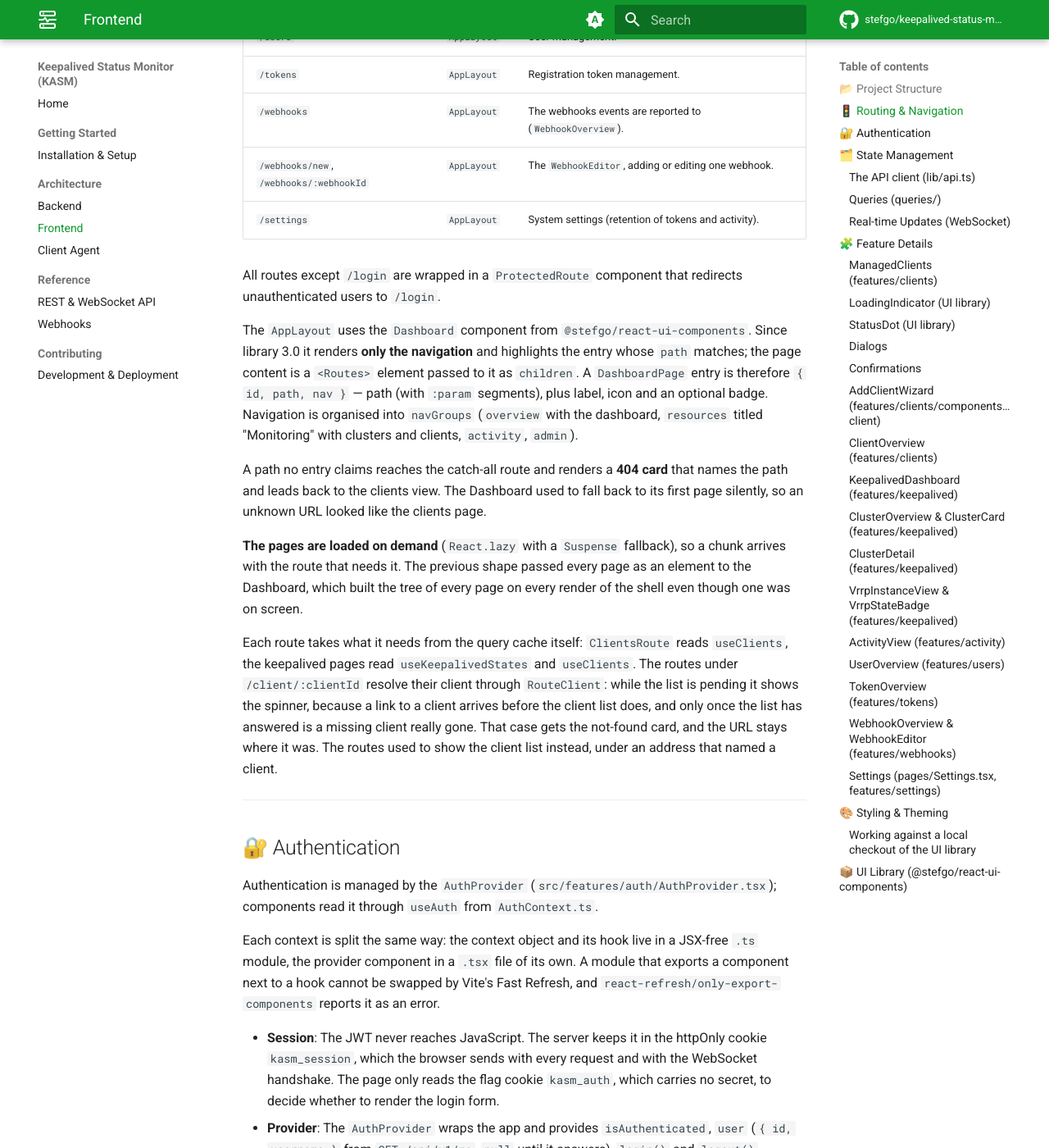
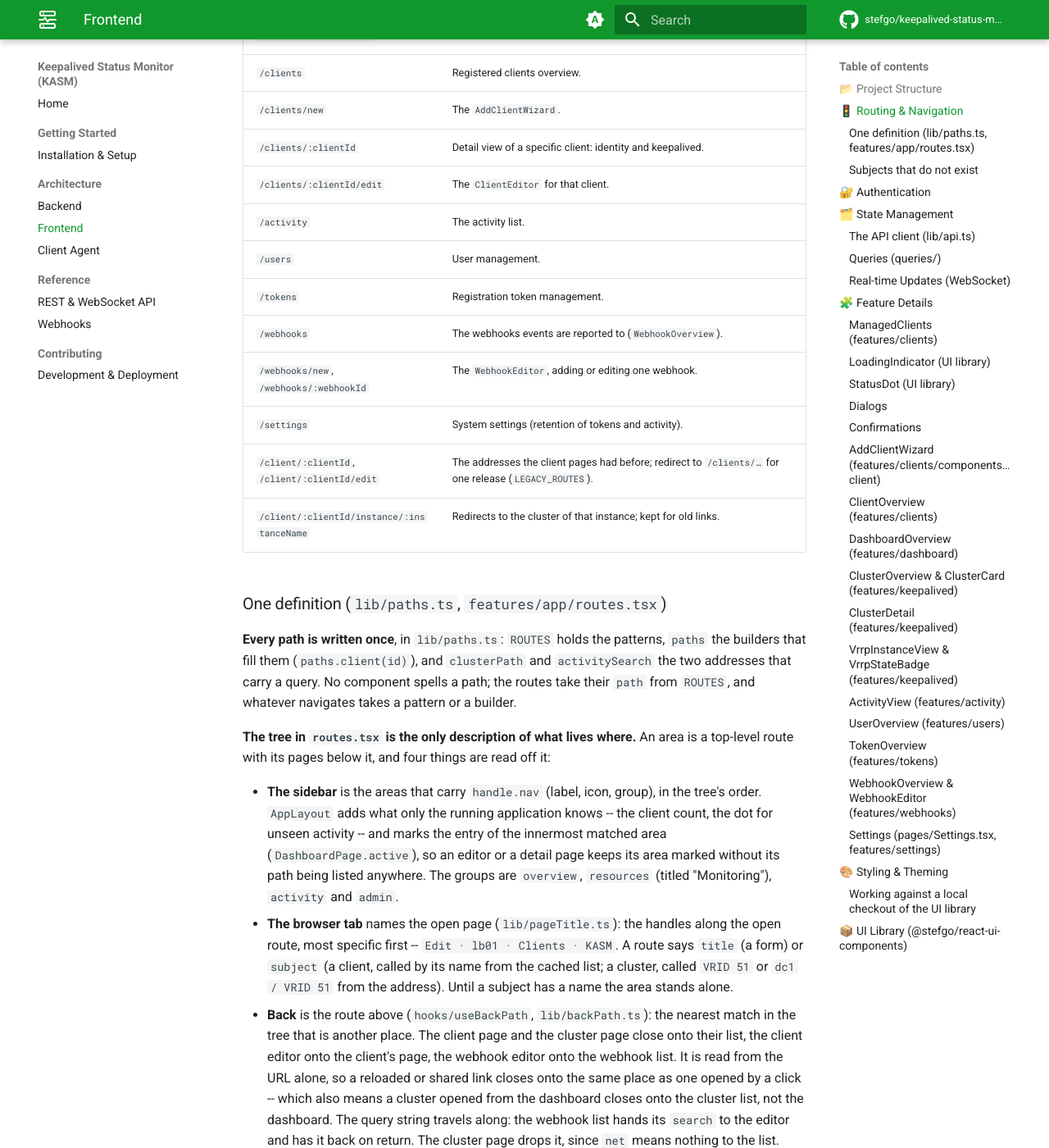
Before and after one commit to stefgo/keepalived-status-monitor, an MkDocs documentation site: the page built from docs/frontend.md, in a window 1280 px wide and 1400 px high, scrolled down 2997 px. Shown: the whole window at 82% size. Built offline with MkDocs 1.6.1 and Material for MkDocs 9.7.7, drawn with Linux system fonts in a browser that asks for light colours; comment, search, counter and statistics services are not loaded; some of the changed text lies outside the part shown.

Commit message:
docs: Describe the route tree, the paths and the back path
Co-Authored-By: Claude Opus 5.5 <noreply@anthropic.com>

```diff
--- a/docs/frontend.md
+++ b/docs/frontend.md
@@ -10,7 +10,14 @@ The structure follows a **Feature-First Approach**, where code belonging to a sp
 src/
 ├── features/
 │   ├── app/                              # Application shell
-│   │   ├── App.tsx                       # Main router, navGroups and pages configuration
+│   │   ├── App.tsx                       # The providers and the RouterProvider
+│   │   ├── router.tsx                    # createBrowserRouter: /login, and the shell behind ProtectedRoute
+│   │   ├── routes.tsx                    # The route tree: paths, sidebar entries, titles, error elements
+│   │   ├── routeElements.tsx             # What the tree renders: ClientBoundary, the redirects, NotFound
+│   │   ├── routeContext.ts               # useRouteClient: the client of the route above
+│   │   ├── lazyPages.ts                  # The page components, loaded on demand
+│   │   ├── AppLayout.tsx                 # The dashboard shell: sidebar, badges, document title, outlet
+│   │   ├── RouteError.tsx                # The errorElement of every area: not found, or what went wrong
 │   │   ├── context/
 │   │   │   ├── WebSocketContext.ts       # WebSocket context object and useWebSocket hook
 │   │   │   └── WebSocketProvider.tsx     # WebSocket connection; writes each message into the query cache
@@ -31,11 +38,14 @@ src/
 │   │           ├── AddClientWizard.tsx   # Mode choice, then the inbound or outbound branch
 │   │           ├── useAddClientForm.ts   # Form state, held above the wizard
 │   │           └── steps/                # StepConnectionMode, StepInboundDetails, StepOutboundDetails
-│   ├── keepalived/                       # VRRP: dashboard, clusters, a host's instances
+│   ├── dashboard/                        # The landing page
+│   │   ├── lib/dashboard.ts              # What the cards and the sidebar badge count
+│   │   └── components/
+│   │       └── DashboardOverview.tsx     # Numbers, the list behind each, clusters in trouble
+│   ├── keepalived/                       # VRRP: clusters, a host's instances
 │   │   ├── lib/vrrp.ts                   # State colours, cluster health labels, counter groups, formatting
 │   │   ├── hooks/useVrrpClusters.ts      # buildVrrpClusters over the cache, recomputed live
 │   │   └── components/
-│   │       ├── KeepalivedDashboard.tsx   # Landing page: numbers, clusters in trouble
 │   │       ├── ClusterOverview.tsx       # Every cluster as a tree, the troubled ones first
 │   │       ├── MasterList.tsx            # The instances in MASTER, opened from the dashboard
 │   │       ├── ClusterCard.tsx           # One virtual router and its members across hosts
@@ -84,6 +94,7 @@ src/
 ├── hooks/
 │   ├── useSearchQueryParam.ts            # Search box and active tab, held in the URL
 │   ├── useNow.ts                         # One shared clock for durations that keep counting
+│   ├── useBackPath.ts                    # Where closing a page leads: its parent in the route tree
 │   └── useEscapeToLeave.ts               # Escape on a detail page leads back, unless a field has focus
 ├── lib/
 │   ├── api.ts                            # The API client: checks every response against its schema
@@ -91,7 +102,11 @@ src/
 │   ├── queryClient.ts                    # The one query cache; readUnlessPushed
 │   ├── queryKeys.ts                      # Every key the cache is addressed by
 │   ├── cacheUpdates.ts                   # How a message or an answer changes a cache entry (pure)
-│   └── storageKeys.ts                    # Every key in the browser's storage, once: kasm.<area>.<what>
+│   ├── storageKeys.ts                    # Every key in the browser's storage, once: kasm.<area>.<what>
+│   ├── paths.ts                          # Every path pattern and path builder, once
+│   ├── backPath.ts                       # parentPath: the nearest route above that is another place
+│   ├── pageTitle.ts                      # The document title, from the handles of the open route
+│   └── notFound.ts                       # NotFoundError, thrown by a route whose subject is gone
 ├── pages/                                # Route entry points
 │   ├── Login.tsx                         # Authentication page (Local & OIDC)
 │   └── Settings.tsx                      # System settings page
@@ -112,35 +127,81 @@ src/
 
 ## 🚦 Routing & Navigation
 
-Routing is controlled via `react-router-dom` v7 in `App.tsx`.
+Routing is a `react-router-dom` v7 data router (`createBrowserRouter` in `features/app/router.tsx`).
+`/login` stands alone; everything else lives behind `ProtectedRoute`, which redirects
+unauthenticated users to `/login`, inside `AppLayout`.
 
-| Path                | Component       | Description                                                         |
-| :------------------ | :-------------- | :------------------------------------------------------------------ |
-| `/login`            | `Login.tsx`     | Authentication page (Local & OIDC).                                 |
-| `/`                 | `AppLayout`     | The `KeepalivedDashboard`.                                          |
-| `/clusters`         | `AppLayout`     | Every VRRP cluster (`ClusterOverview`).                             |
-| `/clusters/:vrid`, `/clusters/:site/:vrid` | `AppLayout` | One VRRP cluster (`ClusterDetail`); `?net=` where several share site and VRID. |
-| `/clients`          | `AppLayout`     | Registered clients overview.                                        |
-| `/clients/new`      | `AppLayout`     | The `AddClientWizard`.                                              |
-| `/client/:clientId` | `AppLayout`     | Detail view of a specific client: identity and keepalived.          |
-| `/client/:clientId/edit` | `AppLayout` | The `ClientEditor` for that client.                               |
-| `/client/:clientId/instance/:instanceName` | `AppLayout` | Redirects to the cluster of that instance; kept for old links. |
-| `/activity`         | `AppLayout`     | The activity list.                                                  |
-| `/users`            | `AppLayout`     | User management.                                                    |
-| `/tokens`           | `AppLayout`     | Registration token management.                                      |
-| `/webhooks`         | `AppLayout`     | The webhooks events are reported to (`WebhookOverview`).            |
-| `/webhooks/new`, `/webhooks/:webhookId` | `AppLayout` | The `WebhookEditor`, adding or editing one webhook.  |
-| `/settings`         | `AppLayout`     | System settings (retention of tokens and activity).                 |
+| Path                | Description                                                         |
+| :------------------ | :------------------------------------------------------------------ |
+| `/login`            | Authentication page (Local & OIDC).                                 |
+| `/`                 | The `DashboardOverview`.                                            |
+| `/clusters`         | Every VRRP cluster (`ClusterOverview`).                             |
+| `/clusters/:vrid`, `/clusters/:site/:vrid` | One VRRP cluster (`ClusterDetail`); `?net=` where several share site and VRID. |
+| `/clients`          | Registered clients overview.                                        |
+| `/clients/new`      | The `AddClientWizard`.                                              |
+| `/clients/:clientId` | Detail view of a specific client: identity and keepalived.         |
+| `/clients/:clientId/edit` | The `ClientEditor` for that client.                           |
+| `/activity`         | The activity list.                                                  |
+| `/users`            | User management.                                                    |
+| `/tokens`           | Registration token management.                                      |
+| `/webhooks`         | The webhooks events are reported to (`WebhookOverview`).            |
+| `/webhooks/new`, `/webhooks/:webhookId` | The `WebhookEditor`, adding or editing one webhook.  |
+| `/settings`         | System settings (retention of tokens and activity).                 |
+| `/client/:clientId`, `/client/:clientId/edit` | The addresses the client pages had before; redirect to `/clients/…` for one release (`LEGACY_ROUTES`). |
+| `/client/:clientId/instance/:instanceName` | Redirects to the cluster of that instance; kept for old links. |
 
-All routes except `/login` are wrapped in a `ProtectedRoute` component that redirects unauthenticated users to `/login`.
+### One definition (`lib/paths.ts`, `features/app/routes.tsx`)
 
-The `AppLayout` uses the `Dashboard` component from `@stefgo/react-ui-components`. Since library 3.0 it renders **only the navigation** and highlights the entry whose `path` matches; the page content is a `<Routes>` element passed to it as `children`. A `DashboardPage` entry is therefore `{ id, path, nav }` — path (with `:param` segments), plus label, icon and an optional badge. Navigation is organised into `navGroups` (`overview` with the dashboard, `resources` titled "Monitoring" with clusters and clients, `activity`, `admin`).
+**Every path is written once**, in `lib/paths.ts`: `ROUTES` holds the patterns, `paths` the
+builders that fill them (`paths.client(id)`), and `clusterPath` and `activitySearch` the two
+addresses that carry a query. No component spells a path; the routes take their `path` from
+`ROUTES`, and whatever navigates takes a pattern or a builder.
 
-A path no entry claims reaches the catch-all route and renders a **404 card** that names the path and leads back to the clients view. The Dashboard used to fall back to its first page silently, so an unknown URL looked like the clients page.
+**The tree in `routes.tsx` is the only description of what lives where.** An area is a
+top-level route with its pages below it, and four things are read off it:
 
-**The pages are loaded on demand** (`React.lazy` with a `Suspense` fallback), so a chunk arrives with the route that needs it. The previous shape passed every page as an element to the Dashboard, which built the tree of every page on every render of the shell even though one was on screen.
+- **The sidebar** is the areas that carry `handle.nav` (label, icon, group), in the tree's
+  order. `AppLayout` adds what only the running application knows -- the client count, the
+  dot for unseen activity -- and marks the entry of the innermost matched area
+  (`DashboardPage.active`), so an editor or a detail page keeps its area marked without its
+  path being listed anywhere. The groups are `overview`, `resources` (titled "Monitoring"),
+  `activity` and `admin`.
+- **The browser tab** names the open page (`lib/pageTitle.ts`): the handles along the open
+  route, most specific first -- `Edit · lb01 · Clients · KASM`. A route says `title` (a
+  form) or `subject` (a client, called by its name from the cached list; a cluster, called
+  `VRID 51` or `dc1 / VRID 51` from the address). Until a subject has a name the area
+  stands alone.
+- **Back** is the route above (`hooks/useBackPath`, `lib/backPath.ts`): the nearest match
+  in the tree that is another place. The client page and the cluster page close onto their
+  list, the client editor onto the client's page, the webhook editor onto the webhook list.
+  It is read from the URL alone, so a reloaded or shared link closes onto the same place as
+  one opened by a click -- which also means a cluster opened from the dashboard closes onto
+  the cluster list, not the dashboard. The query string travels along: the webhook list
+  hands its `search` to the editor and has it back on return. The cluster page drops it,
+  since `net` means nothing to the list.
+- **Not found and render errors** are the area's `errorElement`, `RouteError`: the page is
+  replaced, the shell around it stays, and the URL stays where it was.
 
-Each route takes what it needs from the query cache itself: `ClientsRoute` reads `useClients`, the keepalived pages read `useKeepalivedStates` and `useClients`. The routes under `/client/:clientId` resolve their client through `RouteClient`: while the list is pending it shows the spinner, because a link to a client arrives before the client list does, and only once the list has answered is a missing client really gone. That case gets the not-found card, and the URL stays where it was. The routes used to show the client list instead, under an address that named a client.
+A path no route claims reaches the catch-all and renders a **404 card** that names the path
+and leads back to the clients view.
+
+**The pages are loaded on demand** (`React.lazy` in `lazyPages.ts`, with a `Suspense`
+fallback around the outlet), so a chunk arrives with the route that needs it.
+
+### Subjects that do not exist
+
+Each route takes what it needs from the query cache itself. The routes under
+`/clients/:clientId` share the layout route `ClientBoundary`, which resolves the client once
+and hands it down as the outlet context (`useRouteClient`). While the list is pending it
+shows the spinner, because a link to a client arrives before the client list does; only once
+the list has answered is a missing client really gone, and then it throws `NotFoundError`
+(`lib/notFound.ts`). The webhook editor does the same for its id. `RouteError` turns the
+error into the not-found card.
+
+`NotFoundError` is only for a subject that is gone for good once it is missing: the router
+keeps the error element until the next navigation. A **cluster** is derived from what the
+hosts report and comes back with the next reading, so `ClusterDetail` shows its own
+`NotFoundCard` and the cluster again when it is back.
 
 ---
 
@@ -291,7 +352,7 @@ It lives in the workspace rather than in a modal, because the two branches end i
 
 ### ClientOverview (`features/clients`)
 
-The detail view for a single client, shown when navigating to `/client/:clientId`. An
+The detail view for a single client, shown when navigating to `/clients/:clientId`. An
 `EntityHeader` names the client and keeps keepalived's state on screen as details —
 running, unreadable or stopped with its version and PID, instances, MASTER, FAULT
 (`summarizeKeepalived`). A FAULT count above zero is also a badge in the title row, and a
@@ -308,7 +369,7 @@ last one reported rather than the present state — the server keeps it for exac
 
 *A client's page: keepalived's state in the header, the last reading's instances and sync groups below.*
 
-### KeepalivedDashboard (`features/keepalived`)
+### DashboardOverview (`features/dashboard`)
 
 The landing page at `/`. Four `StatCard`s — hosts online, VRRP clusters (with the instance
 count), MASTER (with the FAULT count) and errors / warnings (unseen activity rows at `warning`
@@ -373,7 +434,7 @@ deleted are left out.
 
 One cluster at `/clusters/<vrid>`, or `/clusters/<site>/<vrid>` for clients with a site,
 opened from a cluster row, a cluster card's title or an instance row on a client's page.
-`clusterPath` in `lib/vrrp.ts` builds the address. A VRID is unique per broadcast domain
+`clusterPath` in `lib/paths.ts` builds the address. A VRID is unique per broadcast domain
 only: two segments of one site may use the same one, and only then does the path carry
 `?net=` (`clusterNetworkKey`) to tell them apart. A bare path that fits several clusters
 shows a list to pick from. A cluster without a VRID has no page.
@@ -430,7 +491,7 @@ state in the tooltip and the rest of the row dimmed — as in the cluster list.
 state is left out on such a row. `VrrpStateBadge` gives every state one colour, everywhere:
 MASTER `success`, BACKUP `info`, FAULT `error`, INIT and STOP `warning`, the rest `neutral`.
 
-`Escape` on a detail page is handled by `hooks/useEscapeToLeave`. It does nothing while the focus is in a field, so Escape in a list's search box clears nothing and leaves nothing.
+`Escape` on a detail page is handled by `hooks/useEscapeToLeave` and leads where `useBackPath` says. It does nothing while the focus is in a field, so Escape in a list's search box clears nothing and leaves nothing.
 
 ### ActivityView (`features/activity`)
 
@@ -507,9 +568,9 @@ of a failure. A row, or its Edit action, opens the editor; Delete asks first.
 
 **The editor is a page, not a dialog**, at `/webhooks/new` and `/webhooks/:webhookId`. It
 leaves the way the `ClientEditor` does: the close button in the card's header, Escape, or
-Cancel, each asking first when there are unsaved edits, and going back to
-`location.state.from` or else to the list; Save goes back after storing. The webhook is read
-from `GET /api/v1/webhooks`; an id that is not there gets a `NotFoundCard`. The preview is
+Cancel, each asking first when there are unsaved edits, and going back to the list
+(`useBackPath`); Save goes back after storing. The webhook is read from
+`GET /api/v1/webhooks`; an id that is not there throws `NotFoundError`. The preview is
 rendered with `renderTemplate` from `@kasm/shared` — the code the server sends with — against
 the sample event for the draft's kinds (`sampleWebhookRecord`, the one "Send Test" sends; its
 kind is named above the preview), so the preview and the delivery cannot disagree. "Send Test" posts the
```
Also changed, not shown: CLAUDE.md (+8 -1 lines).
